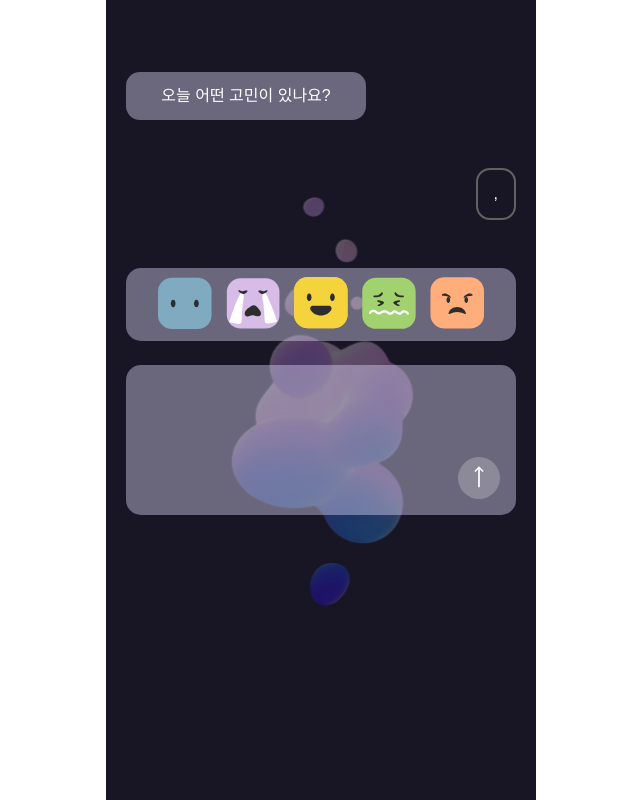
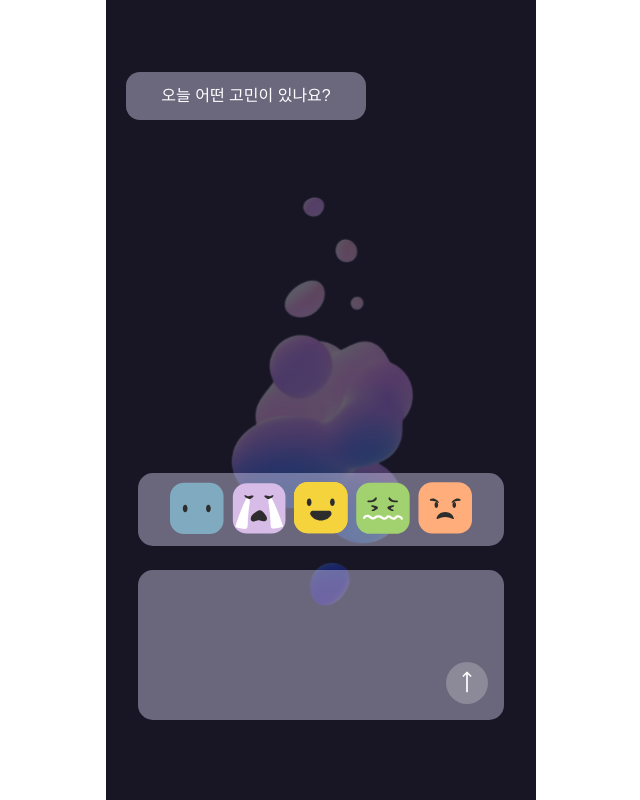
Before and after one commit to prgrms-fe-devcourse/NFE1-1-3-Calmiary, a React (Vite) app: page /writing in a window 1280 px wide. Shown: the whole page, without its empty margins (319-959 px from the left). Built offline with nearby package versions, Linux system fonts and the light colour scheme.

Commit message:
style: 사용자 감정 및 고민 입력 부분 이동
기존에 상단에 존재했던 부분을 display:fixed를 활용해 하단으로 이동

```diff
--- a/src/features/writing/WritingPage.tsx
+++ b/src/features/writing/WritingPage.tsx
@@ -31,7 +31,11 @@ const WritingPage = () => {
         {isAIResponseMode && (
           <QuestionBox comment="" loadingSpinner={<LoadingSpinner />} />
         )}
-        {isInputMode && <EntireInput />}
+        {isInputMode && (
+          <InputContainer>
+            <EntireInput />
+          </InputContainer>
+        )}
         {isEndMode && (
           <ButtonContainer>
             <ContentPublicButton />
@@ -64,6 +68,13 @@ const ResponseBoxContainer = styled.div`
   justify-content: flex-end;
 `;
 
+const InputContainer = styled.div`
+  position: fixed;
+  left: 50%;
+  bottom: 5rem;
+  transform: translateX(-50%);
+`;
+
 const ButtonContainer = styled.div`
   display: flex;
   flex-direction: column;
--- a/src/features/writing/components/EmotionInput.tsx
+++ b/src/features/writing/components/EmotionInput.tsx
@@ -34,6 +34,7 @@ const DivWrapper = styled.div`
   width: 100%;
   display: flex;
   justify-content: space-between;
+  gap: 0.5rem;
   align-items: center;
   padding: 0.5rem 2rem;
   margin: 1.5rem 0 1.5rem 0;
--- a/src/features/writing/components/EntireInput.tsx
+++ b/src/features/writing/components/EntireInput.tsx
@@ -11,11 +11,14 @@ const EntireInput = () => {
   const { setEmotion, setContent } = useWritingResponseStore(
     (state) => state.actions
   );
-  const { setIsInputMode, setIsAIResponseMode } = useWritingModeStore(
-    (state) => state.actions
-  );
+  const { setIsInputMode, setIsUserResponseMode, setIsAIResponseMode } =
+    useWritingModeStore((state) => state.actions);
 
   const handleSubmitContent: SubmitHandler<FormTypes> = (data) => {
+    if (data.emotion === null) {
+      alert('⚠️ 감정을 선택해주세요!');
+      return;
+    }
     if (data.content.trim() === '') {
       alert('⚠️ 고민을 입력해주세요!');
     } else {
@@ -24,8 +27,11 @@ const EntireInput = () => {
       setContent(data.content);
       setIsInputMode(false);
       setTimeout(() => {
+        setIsUserResponseMode(true);
+      }, 1500);
+      setTimeout(() => {
         setIsAIResponseMode(true);
-      }, 1500);
+      }, 3000);
     }
 
     Promise.resolve()
@@ -45,4 +51,5 @@ export default EntireInput;
 
 const Form = styled.form`
   position: relative;
+  max-width: 390px;
 `;
--- a/src/features/writing/hooks/useChangeMode.ts
+++ b/src/features/writing/hooks/useChangeMode.ts
@@ -2,7 +2,7 @@ import { useEffect } from 'react';
 import useWritingModeStore from '../../../stores/writingModeStore';
 
 const useChangeMode = () => {
-  const { isQuestionMode, isInputMode, isAIResponseMode } = useWritingModeStore(
+  const { isQuestionMode, isAIResponseMode } = useWritingModeStore(
     (state) => state
   );
   const {
@@ -23,7 +23,6 @@ const useChangeMode = () => {
     if (!isQuestionMode) return;
 
     setTimeout(() => {
-      setIsUserResponseMode(true);
       setIsInputMode(true);
       console.log(2);
     }, 1500);
```
